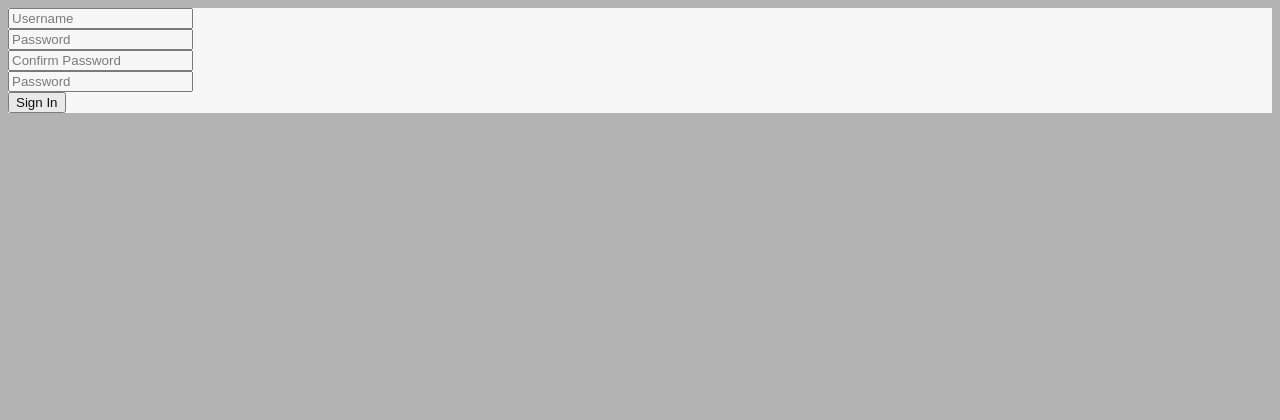
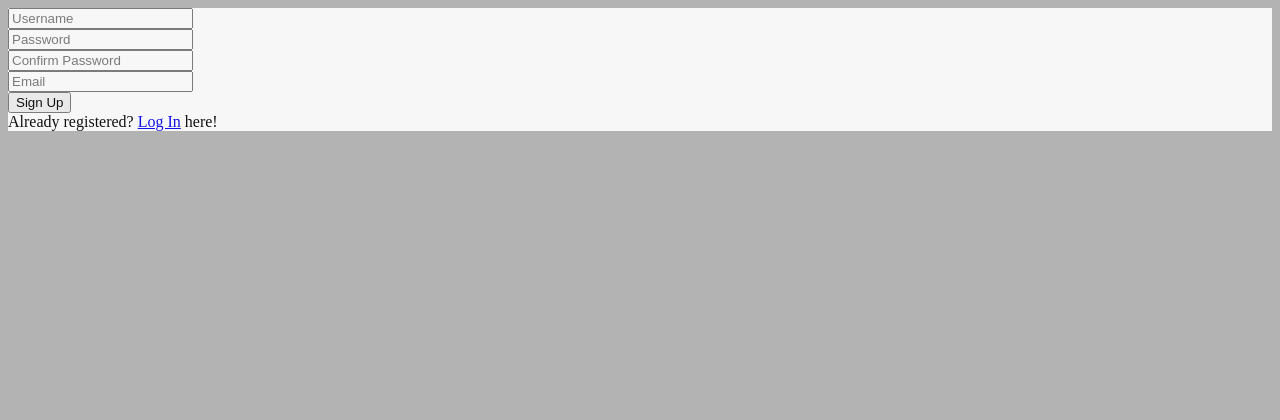
Before and after one commit to jpuerto96/psc-library-app, a Flask app: page /signup/ in a window 1280 px wide. Shown: the top 420 px of the page. Run offline with Flask 2, Linux system fonts and the light colour scheme.

Commit message:
HTML: Add links to log in.

```diff
--- a/templates/signup.html
+++ b/templates/signup.html
@@ -20,12 +20,15 @@
                     {{ form.confirm_password(class="form-control form-control-lg", placeholder="Confirm Password") }}
                 </div>
                 <div class="form-group">
-                    {{ form.email(class="form-control form-control-lg", placeholder="Password") }}
+                    {{ form.email(class="form-control form-control-lg", placeholder="Email") }}
                 </div>
                 <div class="form-group">
-                    {{ form.submit(class="btn btn-lg btn-block btn-success", value="Sign In") }}
+                    {{ form.submit(class="btn btn-lg btn-block btn-success", value="Sign Up") }}
                 </div>
             </form>
+            <div>
+                Already registered? <a href="/login/">Log In</a> here!
+            </div>
         </div>
     </div>
 </div>
```
